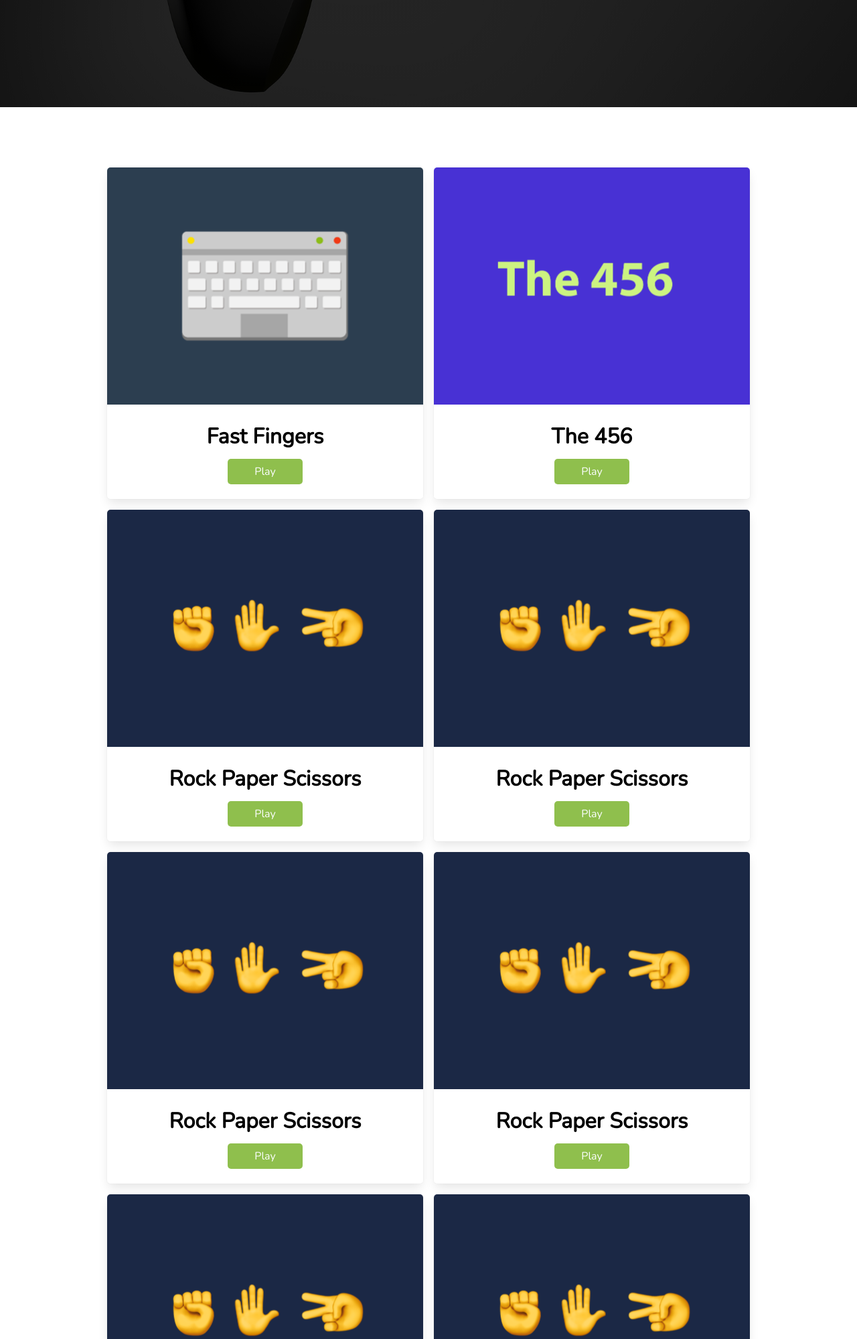
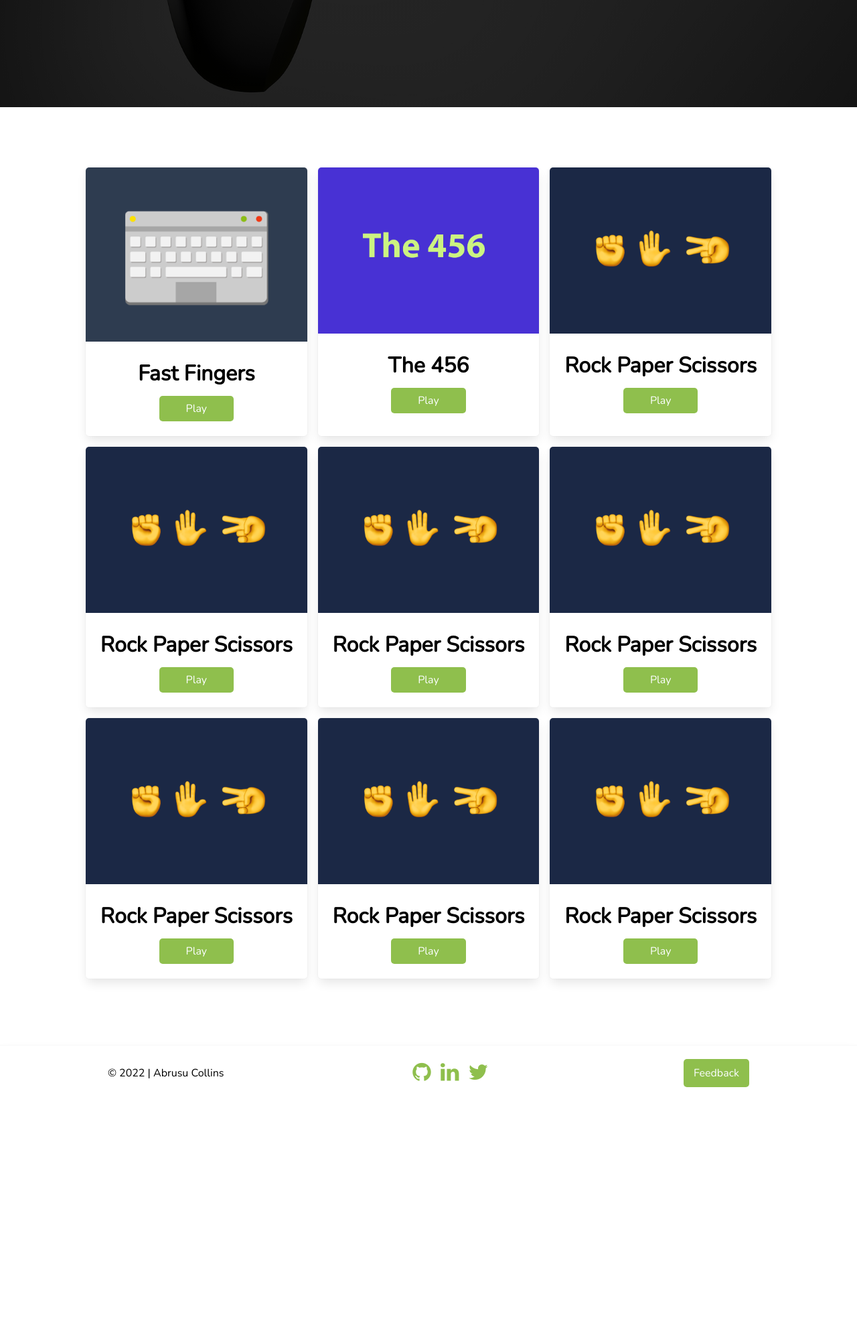
Before and after one commit to abrusu-collins/Game-Island, a PHP site: page /Landing/index.html in a window 1280 px wide. Shown: the part 640-2639 px from the top of the page at 67% size. After the commit the page ends 2263 px from the top, so only its background shows below. Run offline with PHP 8.4, Linux system fonts and the light colour scheme; some web fonts are replaced.

Commit message:
UI changes

```diff
--- a/Landing/index.html
+++ b/Landing/index.html
@@ -52,6 +52,7 @@
 </div>
 
 <div class="games" id="games">
+  <div class="gamesinner">
     <div class="fastfingers">
       <img src="../styles/img/KEYBOARD.png" alt="">
       <h1>Fast Fingers</h1>
@@ -107,12 +108,8 @@
       <a href="" id="play">Play</a>
     </div>
 
-    <div class="rps">
-      <img src="../styles/img/Untitled-1.png" alt="">
-      <h1>Rock Paper Scissors</h1>
-      <a href="" id="play">Play</a>
-    </div>
 
+  </div>
 </div>
 <footer>
   <p id="year">&copy; 2022 | Abrusu Collins</p>
--- a/Landing/sass/_games.scss
+++ b/Landing/sass/_games.scss
@@ -1,14 +1,22 @@
 .games{
-    width:75%;
+
     margin:90px auto 30px auto;
     text-align: center;
-
-    display: grid;
-    grid-template-columns: repeat(2, 1fr);
-    grid-gap: 1rem;
+    // margin: auto;
 
 
-& div{
+ display: flex;
+ align-items: center;
+ justify-content: center;
+& .gamesinner{
+  width:80%;
+  margin: auto;
+
+  display: grid;
+  grid-template-columns: repeat(3, 1fr);
+  grid-gap: 1rem;
+
+  & div{
     border-radius: 5px;
     box-shadow: 0 0.5em 1em -0.125em rgb(10 10 10 / 10%), 0 0 0 1px rgb(10 10 10 / 2%);;
     padding-bottom: 30px;
@@ -33,3 +41,5 @@
   }
 }
 }
+
+}
--- a/styles/index.css
+++ b/styles/index.css
@@ -165,33 +165,39 @@ nav.scrolled {
 }
 
 .games {
-  width: 75%;
   margin: 90px auto 30px auto;
   text-align: center;
+  display: flex;
+  align-items: center;
+  justify-content: center;
+}
+.games .gamesinner {
+  width: 80%;
+  margin: auto;
   display: grid;
-  grid-template-columns: repeat(2, 1fr);
+  grid-template-columns: repeat(3, 1fr);
   grid-gap: 1rem;
 }
-.games div {
+.games .gamesinner div {
   border-radius: 5px;
   box-shadow: 0 0.5em 1em -0.125em rgba(10, 10, 10, 0.1), 0 0 0 1px rgba(10, 10, 10, 0.02);
   padding-bottom: 30px;
 }
-.games div a {
+.games .gamesinner div a {
   color: #fcfeff;
   background-color: #8fbf4d;
   padding: 8px 40px;
   border-radius: 5px;
   text-decoration: none;
 }
-.games div a:hover {
+.games .gamesinner div a:hover {
   background-color: #567F3A;
 }
-.games div img {
+.games .gamesinner div img {
   border-top-left-radius: 5px;
   border-top-right-radius: 5px;
 }
-.games div h1 {
+.games .gamesinner div h1 {
   margin: 20px auto;
 }
 
```
Also changed, not shown: styles/img/KEYBOARD.png, styles/img/board.png (added).
